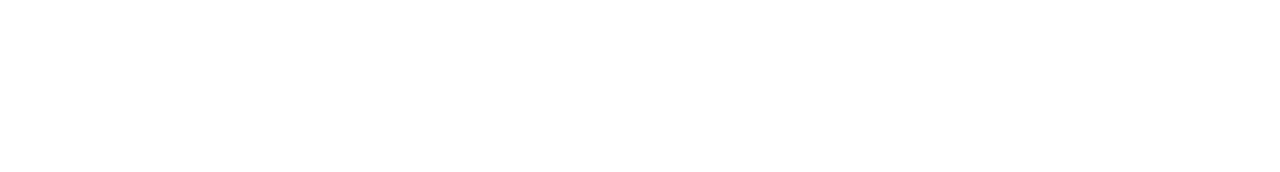
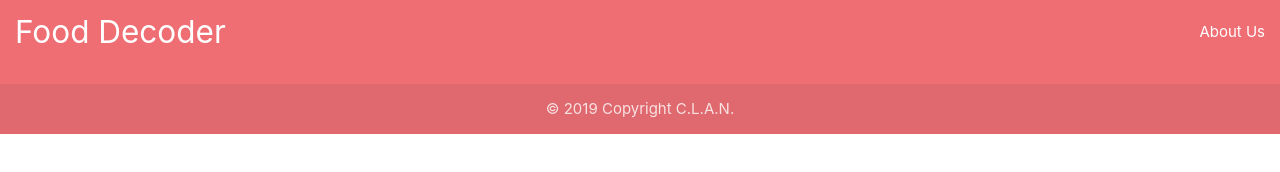
Before and after one commit to LuzanneB/Project1, a plain HTML site: page index.html in a window 1280 px wide. Drawn offline with nearby package versions, Linux system fonts and the light colour scheme.

Commit message:
created css framework

```diff
--- a/assets/css/style.css
+++ b/assets/css/style.css
@@ -0,0 +1,18 @@
+body {
+    /* max-width: 960px; */
+    margin: auto;
+
+}
+
+.container {
+    margin: 0 auto;
+    width: 90%;
+}
+
+.brand-logo {
+    margin-left: 15px;
+}
+
+.card {
+    margin-top: 80px;
+}
--- a/index.html
+++ b/index.html
@@ -1,18 +1,61 @@
 <!DOCTYPE html>
 <html lang="en">
+
 <head>
     <meta charset="UTF-8">
     <meta name="viewport" content="width=device-width, initial-scale=1.0">
     <meta http-equiv="X-UA-Compatible" content="ie=edge">
+    <title>Food Decoder</title>
+
+    <!-- LINK TO JQUERY CDN -->
+    <script src="https://code.jquery.com/jquery-3.4.1.min.js"
+        integrity="sha256-CSXorXvZcTkaix6Yvo6HppcZGetbYMGWSFlBw8HfCJo=" crossorigin="anonymous"></script>
+
+    <!-- MATERIALIZE Compiled and minified CSS -->
+    <link rel="stylesheet" href="https://cdnjs.cloudflare.com/ajax/libs/materialize/1.0.0/css/materialize.min.css">
+
+    <!-- MATERIALIZE Compiled and minified JavaScript -->
+    <script src="https://cdnjs.cloudflare.com/ajax/libs/materialize/1.0.0/js/materialize.min.js"></script>
+
+    <!-- LINK TO EXTERNAL STYLESHEET -->
     <link rel="stylesheet" type="text/css" href="assets/css/style.css">
-    <script src="https://code.jquery.com/jquery-3.4.1.min.js" integrity="sha256-CSXorXvZcTkaix6Yvo6HppcZGetbYMGWSFlBw8HfCJo=" crossorigin="anonymous"></script>
-    <title>Food Decoder</title>
+
+
 </head>
+
 <body>
+    <!-- NAV BAR -->
+
+    <nav>
+            <div class="nav-wrapper">
+              <a href="#" class="brand-logo">Food Decoder</a>
+              <ul id="nav-mobile" class="right hide-on-med-and-down">
+                <li><a href="about.html">About Us</a></li>
+              </ul>
+            </div>
+          </nav>
+
+
+    <div class="container">
+        <!-- PAGE CONTENT GOES HERE -->
 
 
 
+        <!-- PAGE CONTENT ENDS HERE -->
+    </div>
 
-<script src="assets/javascript/app.js"></script>
+    <!-- FOOTER -->
+
+    <footer class="page-footer">
+        <div class="footer-copyright">
+            <div class="container center">
+                © 2019 Copyright C.L.A.N.
+            </div>
+        </div>
+    </footer>
+
+    <!-- LINK TO EXTERNAL JS -->
+    <script src="assets/javascript/app.js"></script>
 </body>
+
 </html>
```
